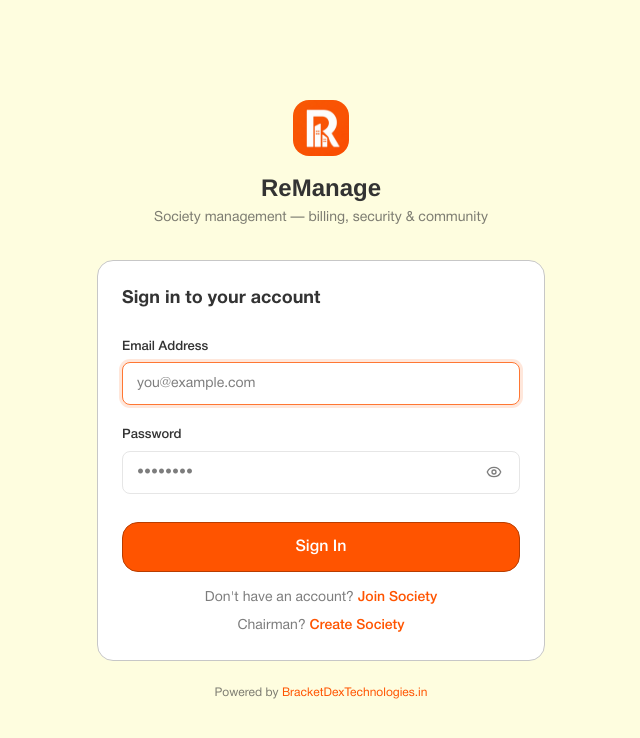
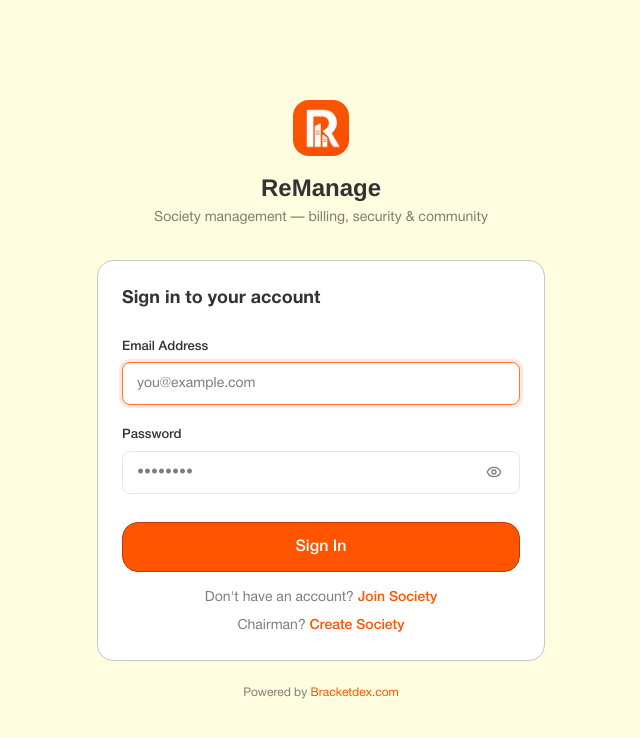
Before and after one commit to BracketDex-Technologies/ReManage_Society, a Next.js app: page /login in a window 1280 px wide. Shown: the top 738 px of the page, without its empty margins (319-959 px from the left). Built offline with nearby package versions, Linux system fonts and the light colour scheme.

Commit message:
bracketdex site added

```diff
--- a/src/app/(auth)/login/LoginForm.tsx
+++ b/src/app/(auth)/login/LoginForm.tsx
@@ -161,8 +161,8 @@ export default function LoginForm() {
         <div className="mt-6 text-center">
           <p className="text-xs text-text-secondary">
             Powered by{" "}
-            <a href="https://www.BracketDexTechnologies.in" target="_blank" className="text-primary hover:underline">
-              BracketDexTechnologies.in
+            <a href="https://www.bracketdex.com" target="_blank" className="text-primary hover:underline">
+              Bracketdex.com
             </a>{" "}
           </p>
         </div>
```
